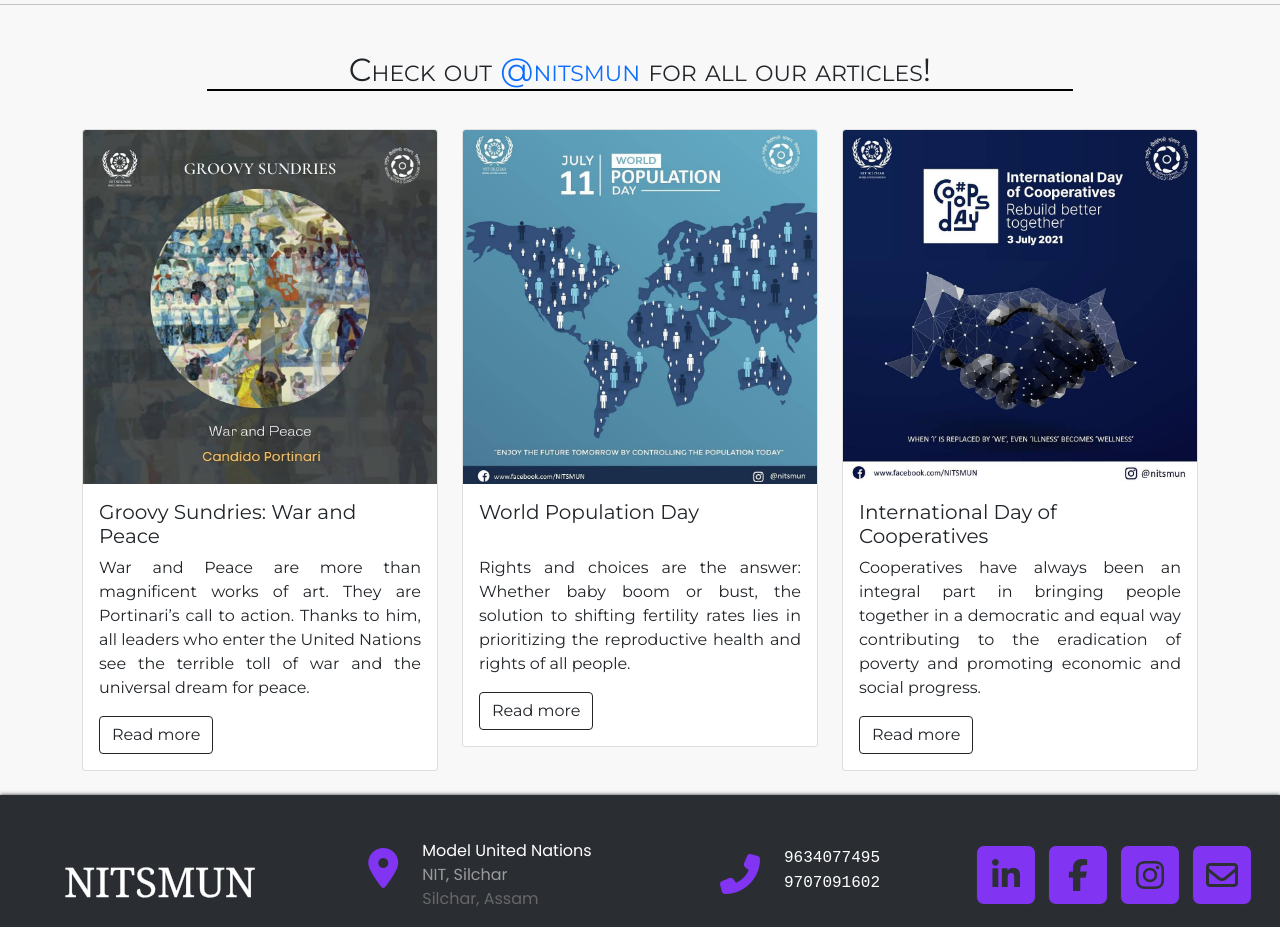
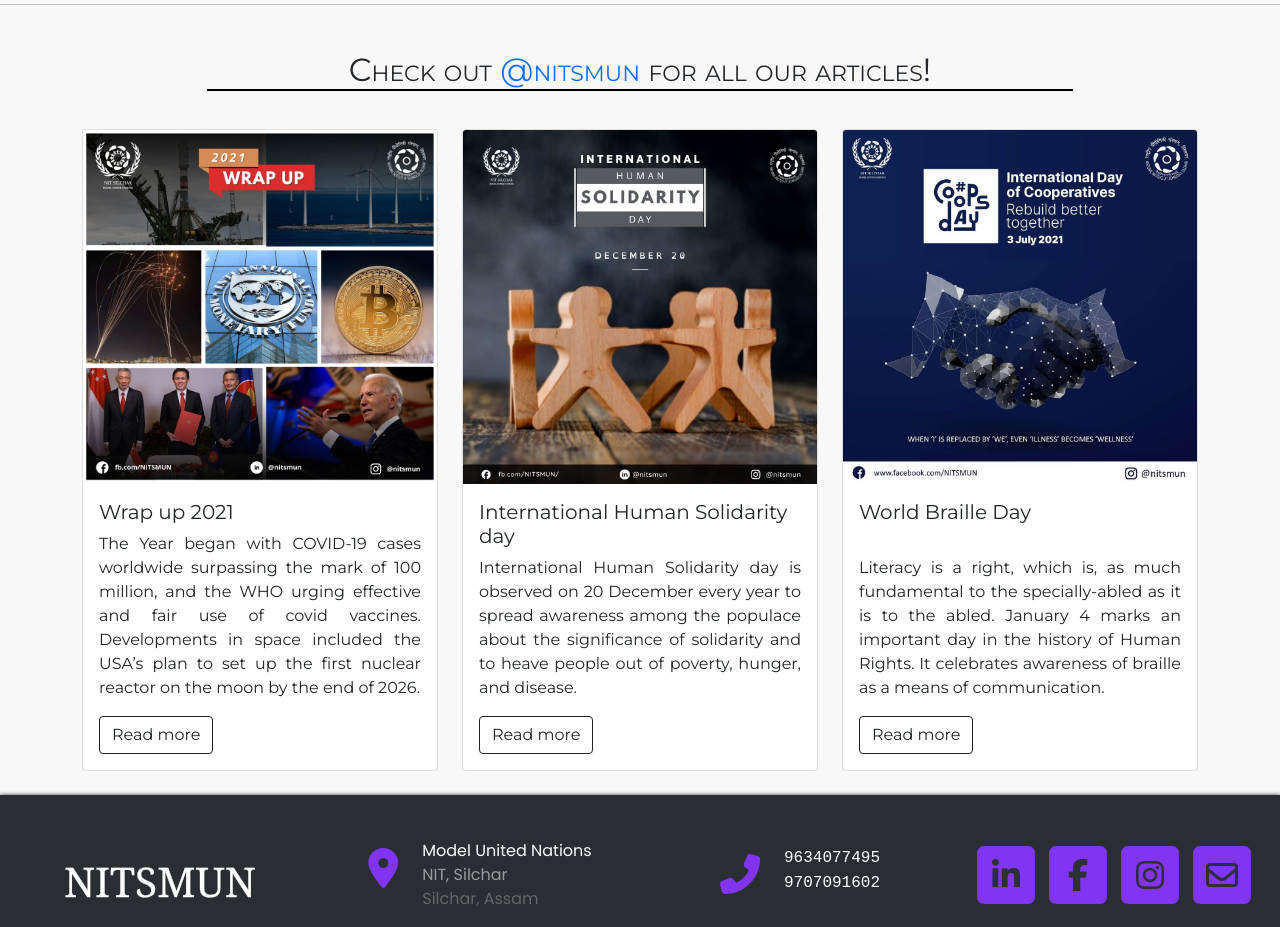
Before and after one commit to nitsmun/nitsmun2021-22, a React (Create React App) app: page / in a window 1280 px wide. Shown: the part 4160-5087 px from the top of the page. Built offline with nearby package versions, Linux system fonts and the light colour scheme.

Commit message:
Added recent articles to home page

```diff
--- a/src/App.js
+++ b/src/App.js
@@ -5,6 +5,7 @@ import "./App.css";
 import Loading from "./components/Loading";
 import Footer from "./components/Footer";
 import Linktree from "./components/screens/Linktree";
+import NITSMUN2022 from "./components/screens/NITSMUN2022";
 
 const Home = lazy(() => import("./components/screens/Home"));
 const History = lazy(() => import("./components/screens/History"));
@@ -64,6 +65,11 @@ function App() {
             </Route>
 
             {/*Events*/}
+            {/*NITSMUN 2022*/}
+            <Route exact path="/events/nitsmun2022">
+              <NITSMUN2022 />
+            </Route>
+
             {/*Annnual Conference*/}
             <Route exact path="/events/annual-conference">
               <AnnualConference />
--- a/src/components/Article.jsx
+++ b/src/components/Article.jsx
@@ -7,7 +7,7 @@ function Article() {
 
     const history = useHistory();
 
-    const route = () =>{
+    const route = () => {
         let path = '/articles';
         history.push(path);
     }
@@ -36,7 +36,7 @@ function Article() {
                         <div className="col-md-1"></div>
                         <div className="col-md-10" style={{ textAlign: "center", paddingTop: "0px", overflowX: "hidden" }}>
                             <div style={{ padding: "30px" }}>
-                                <h2 style={{ borderBottom: "2px solid black", fontVariant: "small-caps"}}>Check out <a href="https://www.instagram.com/nitsmun/" style={{textDecorationLine:"none" }}>@nitsmun</a> for all our articles!</h2>
+                                <h2 style={{ borderBottom: "2px solid black", fontVariant: "small-caps" }}>Check out <a href="https://www.instagram.com/nitsmun/" style={{ textDecorationLine: "none" }}>@nitsmun</a> for all our articles!</h2>
                             </div>
                         </div>
                         <div className="col-md-1"></div>
@@ -44,20 +44,21 @@ function Article() {
                     <div className="row">
                         <div className="col-lg-4 mb-4">
                             <div className="card">
-                                <img src="img/groovy_war_and_peace.jpg" alt="" className="card-img-top" />
+                                <img src="img/wrapup1.jpg" alt="" className="card-img-top" />
                                 <div className="card-body">
-                                    <h5 className="card-title">Groovy Sundries: War and Peace</h5>
-                                    <p className="card-text" style={{textAlign:"justify",fontSize:"1rem"}}>War and Peace are more than magnificent works of art. They are Portinari’s call to action. Thanks to him, all leaders who enter the United Nations see the terrible toll of war and the universal dream for peace.</p>
+                                    <h5 className="card-title">Wrap up 2021</h5>
+                                    <p className="card-text" style={{ textAlign: "justify", fontSize: "1rem" }}>
+                                        The Year began with COVID-19 cases worldwide surpassing the mark of 100 million, and the WHO urging effective and fair use of covid vaccines. Developments in space included the USA’s plan to set up the first nuclear reactor on the moon by the end of 2026.</p>
                                     <button type="button" className="btn btn-outline-dark" onClick={route} >Read more</button>
                                 </div>
                             </div>
                         </div>
                         <div className="col-lg-4 mb-4">
                             <div className="card">
-                                <img src="img/day_world_population.jpg" alt="" className="card-img-top" />
+                                <img src="img/solidarity_day.jpg" alt="" className="card-img-top" />
                                 <div className="card-body">
-                                    <h5 className="card-title">World Population Day</h5>
-                                    <p className="card-text" style={{textAlign:"justify",fontSize:"1rem"}}><br />Rights and choices are the answer: Whether baby boom or bust, the solution to shifting fertility rates lies in prioritizing the reproductive health and rights of all people.<br /></p>
+                                    <h5 className="card-title">International Human Solidarity day</h5>
+                                    <p className="card-text" style={{ textAlign: "justify", fontSize: "1rem" }}>International Human Solidarity day is observed on 20 December every year to spread awareness among the populace about the significance of solidarity and to heave people out of poverty, hunger, and disease.</p>
                                     <button type="button" className="btn btn-outline-dark" onClick={route} >Read more</button>
                                 </div>
                             </div>
@@ -66,8 +67,8 @@ function Article() {
                             <div className="card">
                                 <img src="img/day_of_cooperatives.jpg" alt="" className="card-img-top" />
                                 <div className="card-body">
-                                    <h5 className="card-title">International Day of Cooperatives</h5>
-                                    <p className="card-text" style={{textAlign:"justify",fontSize:"1rem"}}>Cooperatives have always been an integral part in bringing people together in a democratic and equal way contributing to the eradication of poverty and promoting economic and social progress.</p>
+                                    <h5 className="card-title">World Braille Day</h5>
+                                    <p className="card-text" style={{ textAlign: "justify", fontSize: "1rem" }}><br />Literacy is a right, which is, as much fundamental to the specially-abled as it is to the abled. January 4 marks an important day in the history of Human Rights. It celebrates awareness of braille as a means of communication.</p>
                                     <button type="button" className="btn btn-outline-dark" onClick={route} >Read more</button>
                                 </div>
                             </div>
--- a/src/components/Navbar.jsx
+++ b/src/components/Navbar.jsx
@@ -92,6 +92,12 @@ const Navbar = () => {
             </span>
             <div className="dropdown-menu">
               <Link
+                to="/events/nitsmun2022"
+                className="dropdown-itm scroll-top mob-nav-close"
+              >
+                NITSMUN 2022
+              </Link>
+              <Link
                 to="/events/workshop"
                 className="dropdown-itm scroll-top mob-nav-close"
               >
--- a/src/components/screens/Articles.jsx
+++ b/src/components/screens/Articles.jsx
@@ -364,7 +364,14 @@ function Articles(props) {
                 The World Health Organization assigned designations to COVID-19 variants B.1.617.1 and B.1.617.2 discovered in India. The United Nations General Assembly's 2019 resolution, The United Nations Decode on Ecosystem Restoration, was formally started. Interpol created I-Familia, a worldwide database that utilises family DNA to locate missing individuals. El Salvador was the first country to accept Bitcoin as legal currency. France has committed a direct donation of one million euros to the International Solar Alliance. Naftali Bernett took the oath of office as Israel's next Prime Minister. Albania, Brazil, Gabon, Ghana, and the United Arab Emirates were chosen as non-permanent members of the UN Security Council for the 2022-2023 term. Ebrahim Raisi was elected President of Iran in 2021.
                 For the first time, Microsoft's market value surpassed $2 trillion.</>,
         },
-
+        {
+            index: "33",
+            heading: "World Braille Day",
+            date: "4th Jan, 2022",
+            image: "img/braille_day.jpg",
+            short: <>Literacy is a right, which is, as much fundamental to the specially-abled as it is to the abled. January 4 marks an important day in the history of Human Rights. It celebrates awareness of braille as a means of communication.<br /><br /> The Covid-19 pandemic has additionally posed several issues in terms of isolation especially in the lives of those dependant on the use of touch for communication. In concern to this, the UNDP, OHCHR, UNICEF and other bodies of the UN have taken multiple steps in trying to improve the lives of those affected.</>,
+            long: <></>,
+        },
 
     ]
 
--- /dev/null
+++ b/src/components/screens/NITSMUN2022.jsx
@@ -0,0 +1,72 @@
+// *Hooks*
+import React, { Suspense, useEffect } from "react";
+// import { Link } from "react-router-dom";
+
+import Loading from "../Loading";
+
+// *CSS*
+import "../Events.css";
+import "./AnnualConference.css";
+
+let info = {
+    title: "NITSMUN2022 | NITSMUN",
+    heading: "NITSMUN2022",
+    bgpic: "/img/annualConf.jpeg",
+
+    eventDetails: [
+        `After conducting numerous conferences, both online and offline, and hosting delegates from different schools and colleges from across the country, NITSMUN is all set for its conference scheduled to be held on the 12 and 13 March, 2022. Owing to the current situation, this conference will be conducted online, giving a chance to students from any nook and corner of the country or around the world to participate. `,
+
+        ``,
+
+        `We will be having three committees this year:`,
+
+        `UNSC (United Nations Security Council), whose agenda is “The Occupation of major water ways for strong military presence overseas and it's impact on overseas trade”.`,
+
+        `UNEP (United Nations Environment Programme), with the agenda “Eliminating the domestic and international trafficking and illegal trade of wildlife”.`,
+
+        `We will, for the first time, also be having the International Press Corps, or IPC which will allow participants to act as unbiased journalists, reporting on the proceedings of each simulation in the Conference. They will get a chance to investigate committee debates, conduct interviews, edit articles, and cover press conferences.`,
+
+        `The theme for the year is “Nous voyons notre avenir”, French for “We see our future”. The pandemic has made us realise that if we don’t work together, we won’t be able to go ahead. We are our future, and until all of humanity comes together, it will be impossible to make this planet liveable.`
+    ],
+
+}
+
+const NITSMUN2022 = () => {
+
+    // const btn = info.btn;
+    const details = info.eventDetails;
+
+    useEffect(() => {
+
+        // *Setting Up Page Title*
+        document.title = info.title;
+
+    }, []);
+
+
+    return (
+        <Suspense fallback={<Loading />}>
+            <div className="event">
+                <div className="event-pic">
+                    <img loading="lazy" src={info.bgpic} alt="Annual Conf" />
+                </div>
+
+                <div className="event-title"><strong>{info.heading}</strong></div>
+
+                <div className="event-details">{
+                    details.map((para, index) => {
+                        return (
+                            <React.Fragment key={`para${index}`}>
+                                {para}
+                                <br /><br />
+                            </React.Fragment>
+                        )
+                    })
+                }</div>
+
+            </div>
+        </Suspense>
+    );
+}
+
+export default NITSMUN2022;
```
Also changed, not shown: public/img/braille_day.jpg (added).
